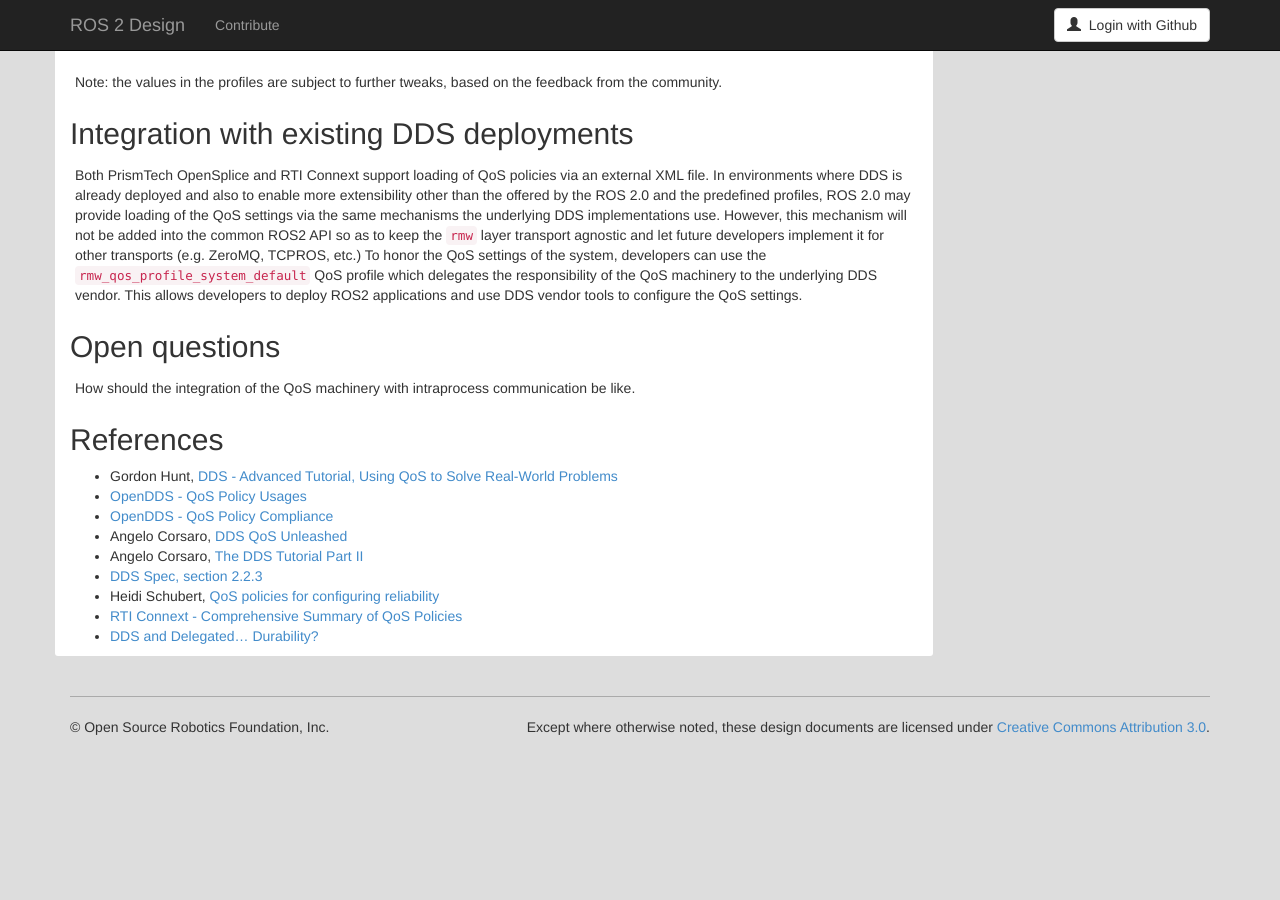
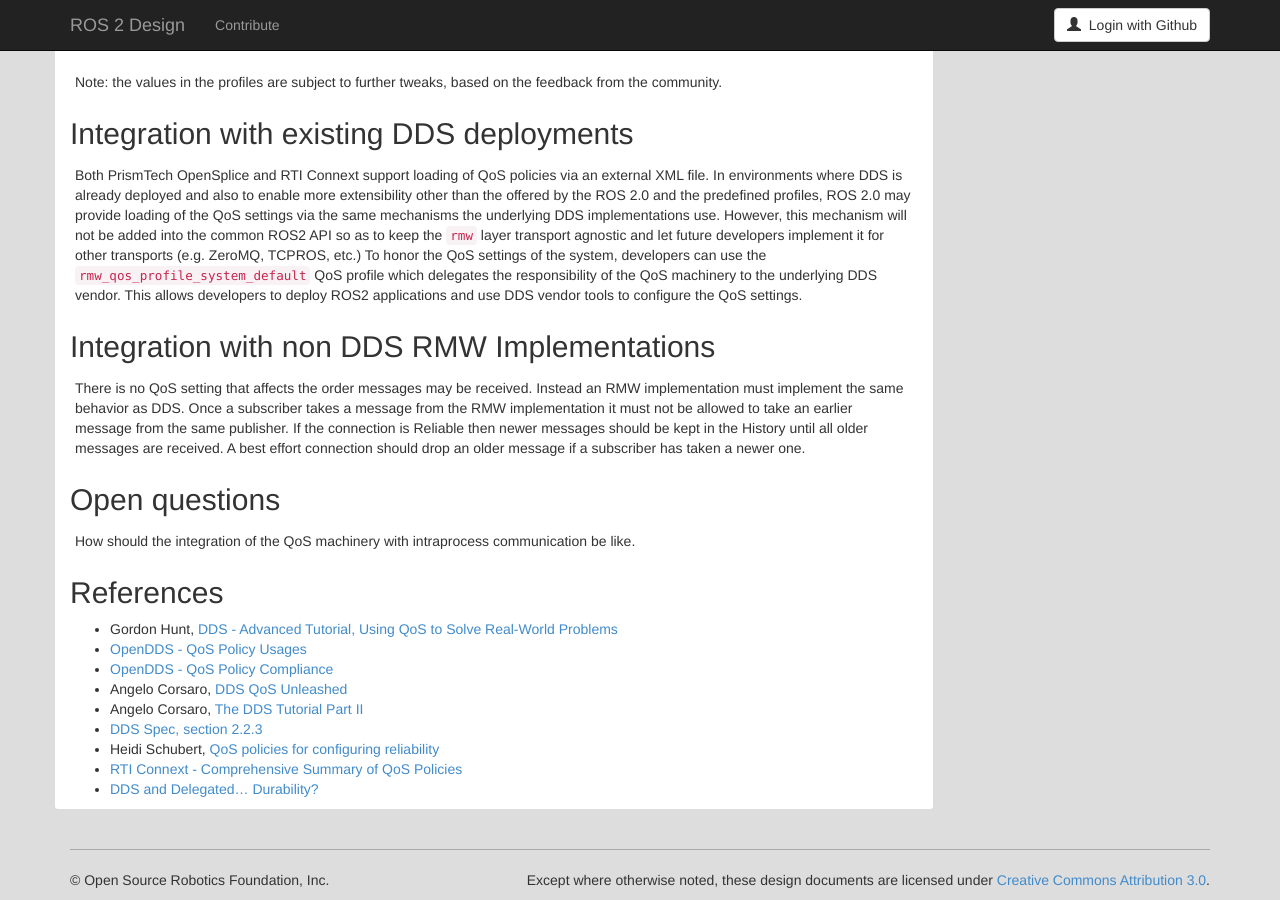
Before and after one commit to ros2/design, a Jekyll site: the page built from articles/qos.md, in a window 1280 px wide and 900 px high, scrolled down 1455 px. Built offline with Jekyll 4.4.1, drawn with Linux system fonts in a browser that asks for light colours; nearby versions of some CDN libraries; before the commit the page ends 2202 px from its top, so only the background shows below that.

Commit message:
Messages must be delivered in order (#178)
* Describe message delivery order if not DDS

```diff
--- a/articles/qos.md
+++ b/articles/qos.md
@@ -103,6 +103,14 @@ However, this mechanism will not be added into the common ROS2 API so as to keep
 To honor the QoS settings of the system, developers can use the `rmw_qos_profile_system_default` QoS profile which delegates the responsibility of the QoS machinery to the underlying DDS vendor.
 This allows developers to deploy ROS2 applications and use DDS vendor tools to configure the QoS settings.
 
+## Integration with non DDS RMW Implementations
+
+There is no QoS setting that affects the order messages may be received.
+Instead an RMW implementation must implement the same behavior as DDS.
+Once a subscriber takes a message from the RMW implementation it must not be allowed to take an earlier message from the same publisher.
+If the connection is Reliable then newer messages should be kept in the History until all older messages are received.
+A best effort connection should drop an older message if a subscriber has taken a newer one.
+
 ## Open questions
 
 How should the integration of the QoS machinery with intraprocess communication be like.
```
